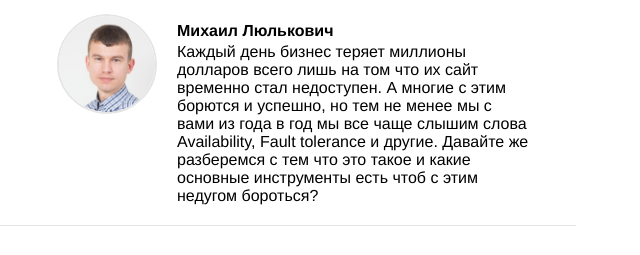
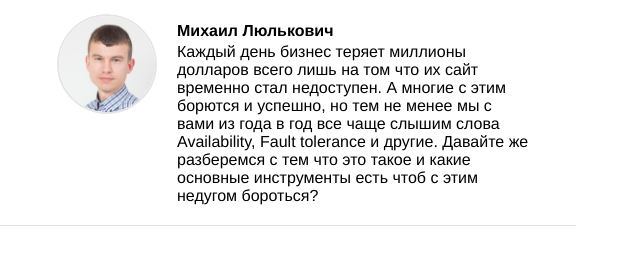
Before and after one commit to Kwull/setcon2016, a website: page src/index.html in a window 1280 px wide. Shown: the part 1818-2073 px from the top of the page, 640-1280 px from the left. Drawn offline with nearby package versions, Linux system fonts and the light colour scheme; some packages are replaced by stand-ins of ours; files that its build step writes are made by us from their sources.

Commit message:
fix spelling

```diff
--- a/src/index.html
+++ b/src/index.html
@@ -150,7 +150,7 @@
                                 </span>
                                     <h2>Михаил Люлькович</h2>
                                     <div class="time-table-section__event__person__bio">
-                                        Каждый день бизнес теряет миллионы долларов всего лишь на том что их сайт временно стал недоступен. А многие с этим борются и успешно, но тем не менее мы с вами из года в год мы все чаще слышим слова Availability, Fault tolerance и другие. Давайте же разберемся с тем что это такое и какие основные инструменты есть чтоб с этим недугом бороться?
+                                        Каждый день бизнес теряет миллионы долларов всего лишь на том что их сайт временно стал недоступен. А многие с этим борются и успешно, но тем не менее мы с вами из года в год все чаще слышим слова Availability, Fault tolerance и другие. Давайте же разберемся с тем что это такое и какие основные инструменты есть чтоб с этим недугом бороться?
                                     </div>
                                 </div>
                             </div>
```
